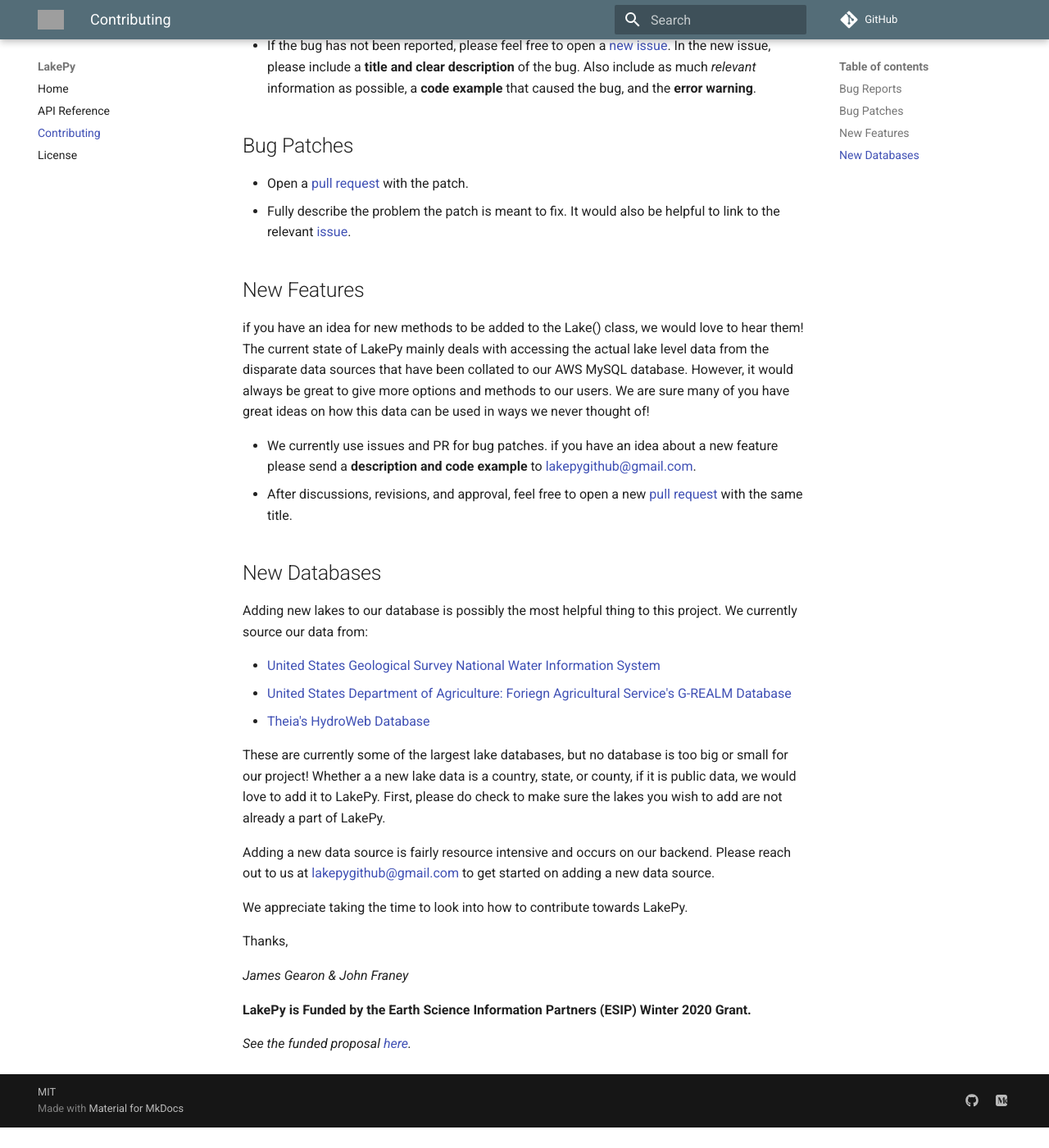
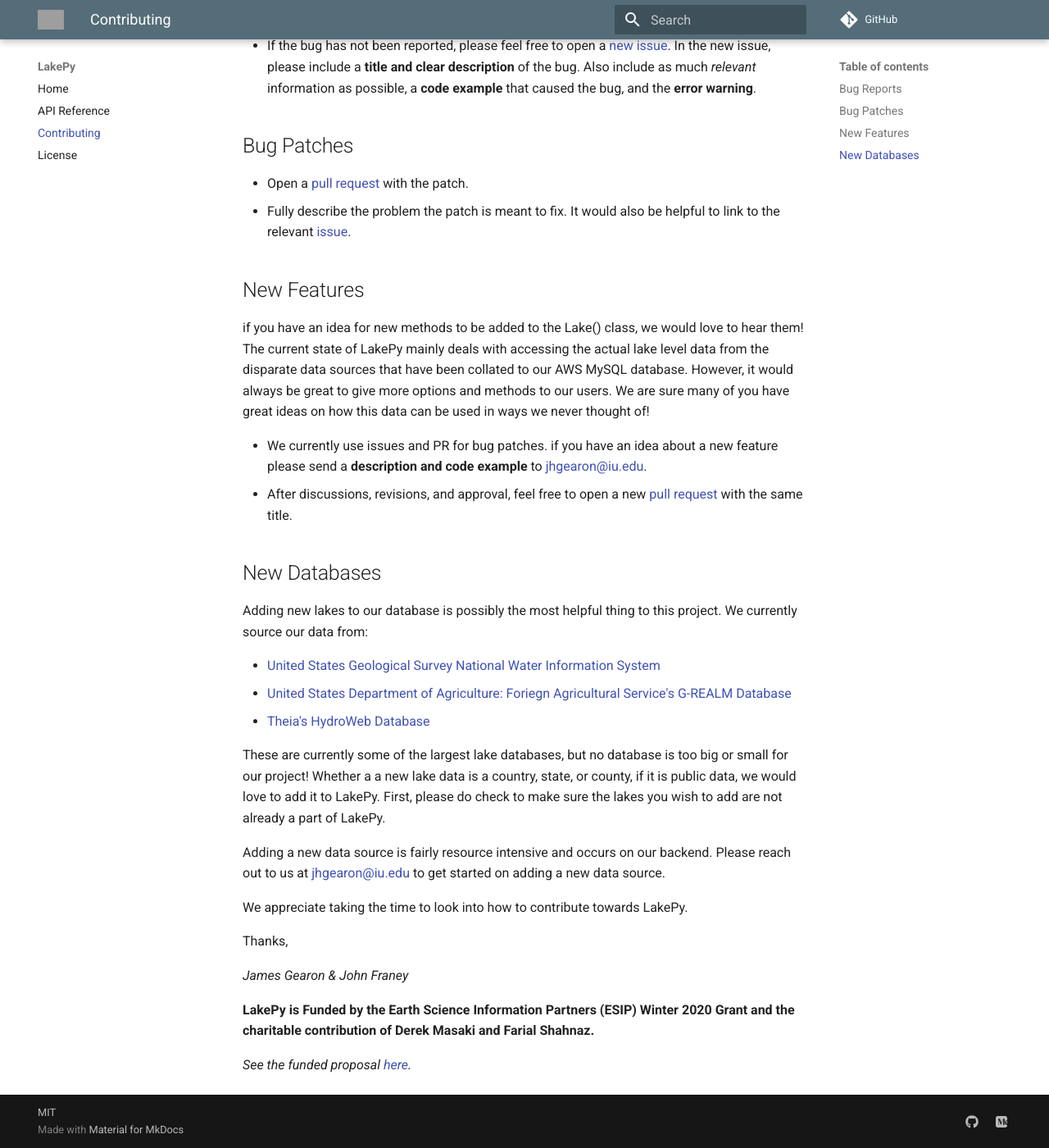
Before and after one commit to ESIPFed/LakePy, an MkDocs documentation site: the page built from docs/contributing.md, in a window 1280 px wide and 1400 px high, scrolled down 544 px. Shown: the whole window at 82% size. Built offline with MkDocs 1.6.1 and Material for MkDocs 9.7.7, drawn with Linux system fonts in a browser that asks for light colours; comment, search, counter and statistics services are not loaded; before the commit the page ends 1919 px from its top, so only the background shows below that; grey boxes are pictures that could not be loaded.

Commit message:
updating contributing.md email and funding attribution

```diff
--- a/docs/contributing.md
+++ b/docs/contributing.md
@@ -34,7 +34,7 @@
 never thought of!
 
 - We currently use issues and PR for bug patches. if you have an idea about a new feature please send a **description
-and code example** to [lakepygithub@gmail.com](mailto:lakepygithub@gmail.com).
+and code example** to [jhgearon@iu.edu](mailto:jhgearon@iu.edu).
 - After discussions, revisions, and approval, feel free to open a new
   [pull request](https://github.com/ESIPFed/LakePy/compare) with the same title.
 
@@ -50,7 +50,7 @@
 do check to make sure the lakes you wish to add are not already a part of LakePy.
 
 Adding a new data source is fairly resource intensive and occurs on our backend. Please reach out to us at
-[lakepygithub@gmail.com](mailto:lakepygithub@gmail.com) to get started on adding a new data source.
+[jhgearon@iu.edu](mailto:jhgearon@iu.edu) to get started on adding a new data source.
 
 
 We appreciate taking the time to look into how to contribute towards LakePy.
@@ -59,6 +59,6 @@
 
 *James Gearon & John Franey*
 
-**LakePy is Funded by the Earth Science Information Partners (ESIP) Winter 2020 Grant.**
+**LakePy is Funded by the Earth Science Information Partners (ESIP) Winter 2020 Grant and the charitable contribution of Derek Masaki and Farial Shahnaz.**
 
 _See the funded proposal [here](https://www.esipfed.org/wp-content/uploads/2020/04/Gearon.pdf)._
```
